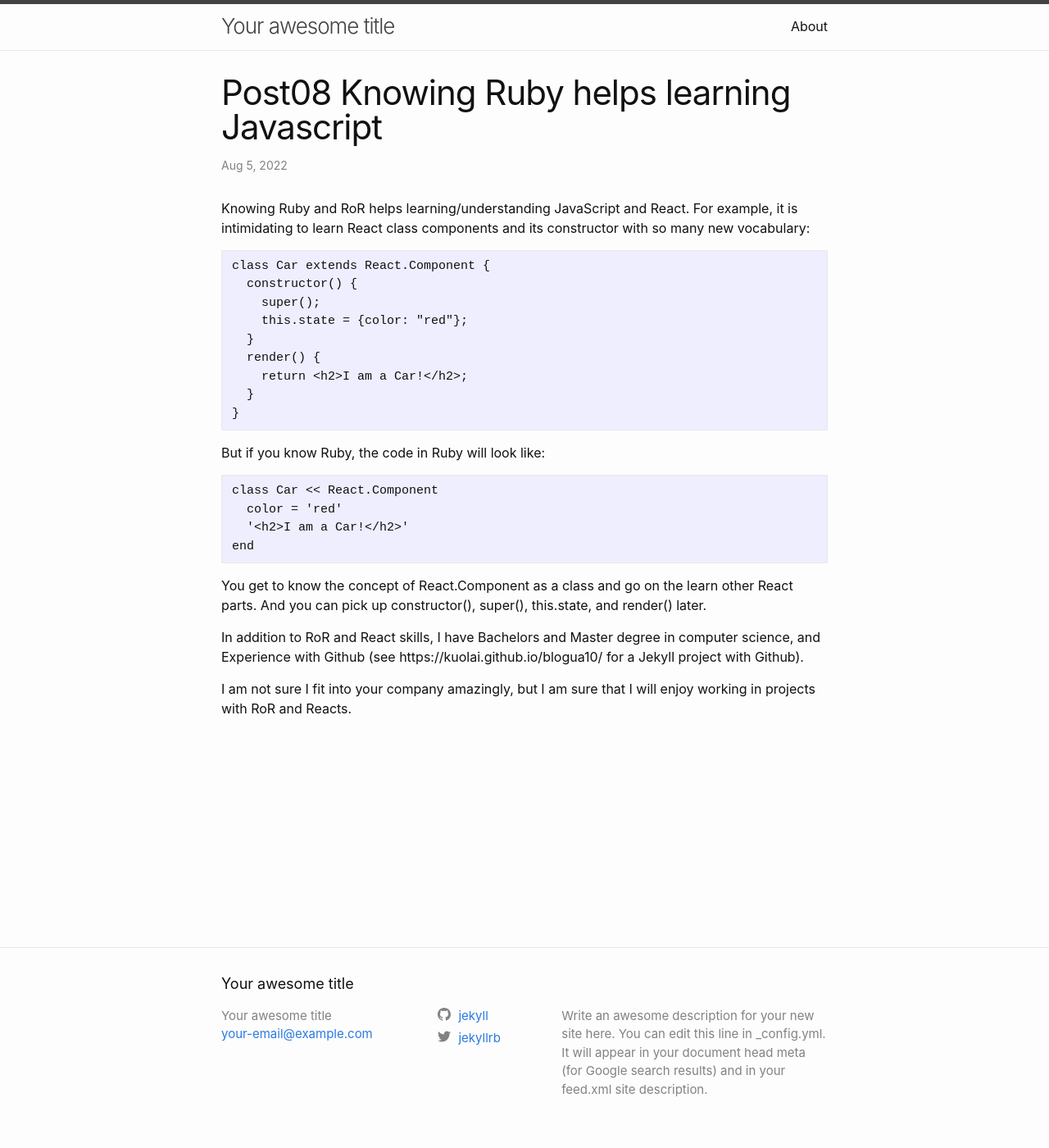
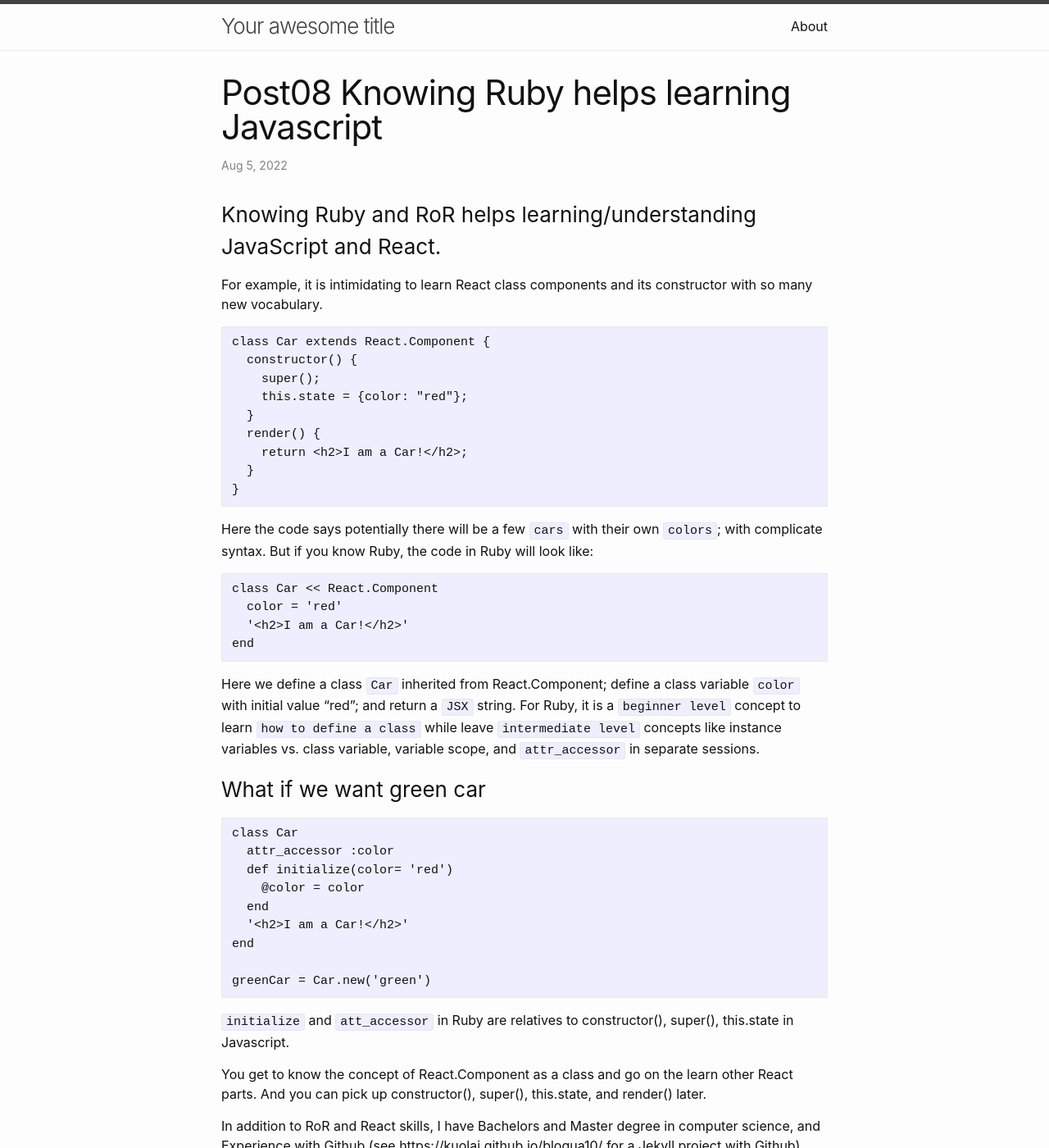
Before and after one commit to kuolai/blogv8m, a Jekyll site: the page built from _posts/2022-08-05-post08.md, in a window 1280 px wide and 1400 px high. Shown: the whole window at 82% size. Built offline with Jekyll 4.4.1, drawn with Linux system fonts in a browser that asks for light colours.

Commit message:
another ruby example

````diff
--- a/_posts/2022-08-05-post08.md
+++ b/_posts/2022-08-05-post08.md
@@ -5,8 +5,9 @@ date: 2022-08-05
 categories: jekyll
 ---
 
-Knowing Ruby and RoR helps learning/understanding JavaScript and React.
-For example, it is intimidating to learn React class components and its constructor with so many new vocabulary:
+### Knowing Ruby and RoR helps learning/understanding JavaScript and React.
+
+For example, it is intimidating to learn React class components and its constructor with so many new vocabulary.
 
 ```
 class Car extends React.Component {
@@ -20,6 +21,7 @@ class Car extends React.Component {
 }
 ```
 
+Here the code says potentially there will be a few `cars` with their own `colors`; with complicate syntax.
 But if you know Ruby, the code in Ruby will look like:
 
 ```
@@ -29,6 +31,26 @@ class Car << React.Component
 end
 ```
 
+Here we define a class `Car` inherited from React.Component; define a class variable `color` with initial value "red";
+and return a `JSX` string. For Ruby, it is a `beginner level` concept to learn `how to define a class` while leave `intermediate level` concepts like instance variables vs. class variable, variable scope, and `attr_accessor` in separate
+sessions.
+
+### What if we want green car
+
+```
+class Car
+  attr_accessor :color
+  def initialize(color= 'red')
+    @color = color
+  end
+  '<h2>I am a Car!</h2>'
+end
+
+greenCar = Car.new('green')
+```
+
+`initialize` and `att_accessor` in Ruby are relatives to constructor(), super(), this.state in Javascript.
+
 You get to know the concept of React.Component as a class and go on the learn other React parts.
 And you can pick up constructor(), super(), this.state, and render() later.
 
````
